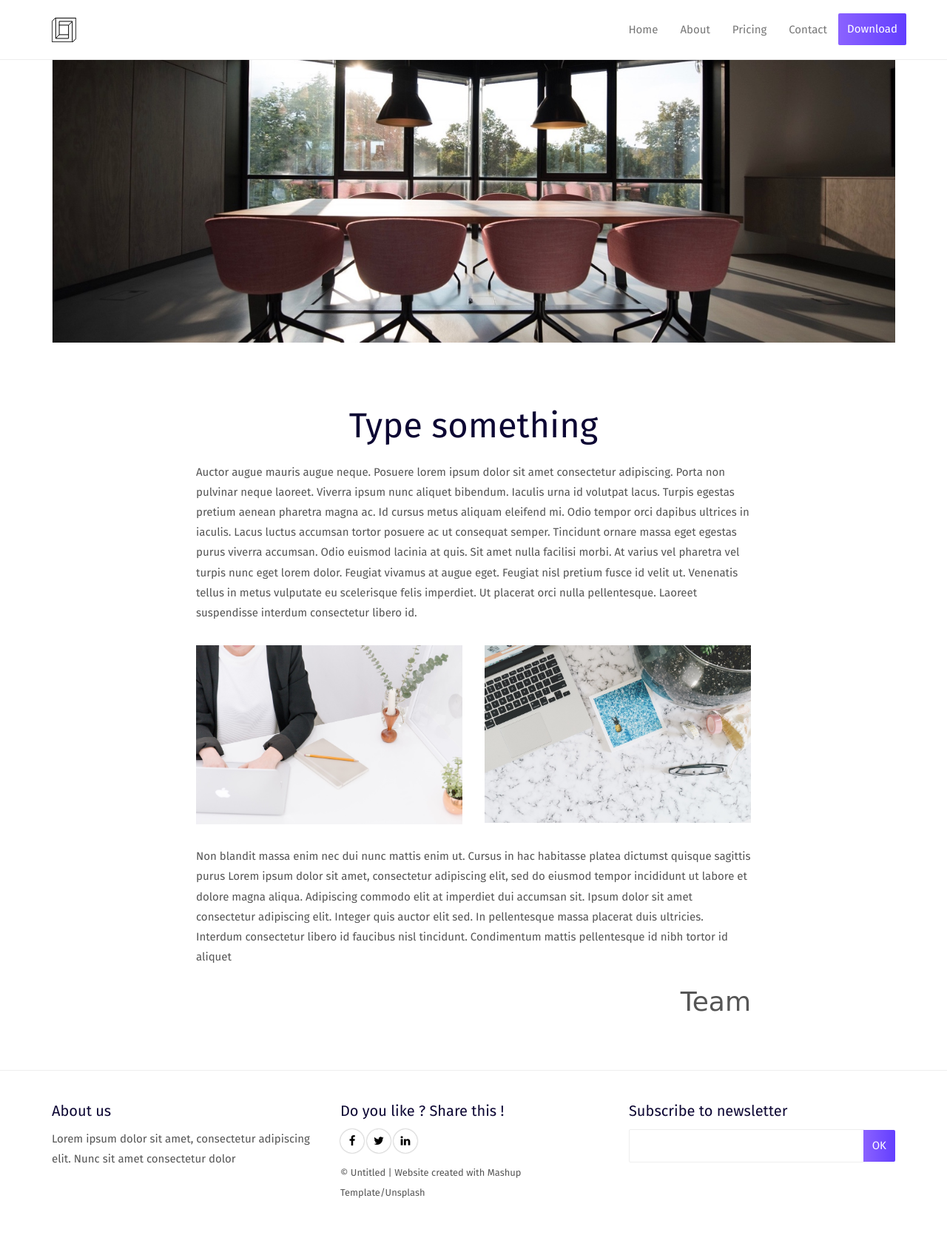
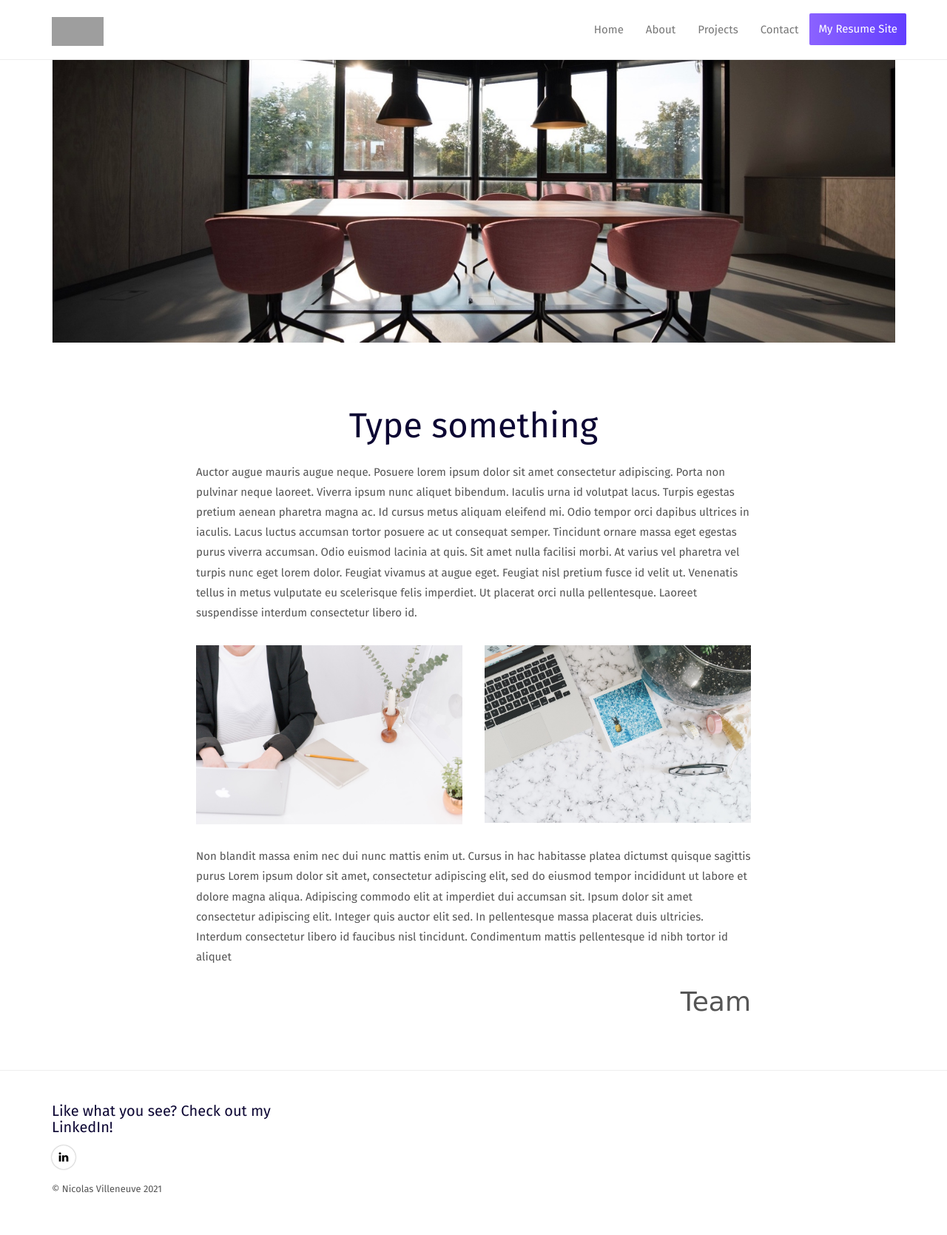
Before and after one commit to nicolasvilleneuve/Portfolio, a Flask app: page /about.html in a window 1280 px wide. Shown: the whole page at 74% size. After the commit the page ends 1612 px from the top, so only its background shows below. Run offline with Flask 2, Linux system fonts and the light colour scheme; some libraries are stand-ins or nearby versions; some web fonts are replaced; grey boxes are pictures that could not be loaded.

Commit message:
Update about.html

```diff
--- a/templates/about.html
+++ b/templates/about.html
@@ -35,7 +35,7 @@
           <span class="icon-bar"></span>
         </button>
         <a class="navbar-brand" href="./index.html" title="">
-          <img src="./static/assets/images/mashuptemplate.svg" class="navbar-logo-img" alt="">
+          <img src="./static/assets/images/nic-image.png" class="navbar-logo-img" alt="" height="39" width="70">
         </a>
       </div>
 
@@ -43,12 +43,12 @@
         <ul class="nav navbar-nav navbar-right">
           <li><a href="./index.html" title="" class="active">Home</a></li>
           <li><a href="./about.html" title=""> About</a></li>
-          <li><a href="./pricing.html" title=""> Pricing </a></li>
-          <li><a href="./contact.html" title="">Contact</a></li>
+          <li><a href="./pricing.html" title=""> Projects </a></li>
+          <li><a href="./contact.html" title=""> Contact </a></li>
 <!--          <li><a href="./components.html" title="">Components</a></li>-->
           <li>
             <p>
-              <a href="./download.html" class="btn btn-primary navbar-btn" title="">Download</a>
+              <a href="https://nicolasvilleneuve.github.io/ResumeSite/" class="btn btn-primary navbar-btn" title=""> My Resume Site </a>
             </p>
           </li>
 
@@ -125,51 +125,20 @@
 
 </div>
 
-
-
-
-
-
-
 <footer>
     <div class="section-container footer-container">
         <div class="container">
             <div class="row">
                     <div class="col-md-4">
-                        <h4>About us</h4>
-                        <p>Lorem ipsum dolor sit amet, consectetur adipiscing elit. Nunc sit amet consectetur dolor</p>
-                    </div>
-
-                    <div class="col-md-4">
-                        <h4>Do you like ? Share this !</h4>
+                        <h4>Like what you see? Check out my LinkedIn! </h4>
                         <p>
-                            <a href="https://facebook.com/" class="social-round-icon white-round-icon fa-icon" title="">
-                            <i class="fa fa-facebook" aria-hidden="true"></i>
-                          </a>
-                          <a href="https://twitter.com/" class="social-round-icon white-round-icon fa-icon" title="">
-                            <i class="fa fa-twitter" aria-hidden="true"></i>
-                          </a>
-                          <a href="https://www.linkedin.com/" class="social-round-icon white-round-icon fa-icon" title="">
+                          <a href="https://www.linkedin.com/in/nicolas-villeneuve-23370b1b2" class="social-round-icon white-round-icon fa-icon" title="">
                             <i class="fa fa-linkedin" aria-hidden="true"></i>
                           </a>
                         </p>
-                        <p><small>© Untitled | Website created with <a href="http://www.mashup-template.com/" class="link-like-text" title="Create website with free html template">Mashup Template</a>/<a href="http://www.unsplash.com/" class="link-like-text" title="Beautiful Free Images">Unsplash</a></small></p>
+                        <p><small>© Nicolas Villeneuve 2021 </small></p>
                     </div>
-
-                    <div class="col-md-4">
-                        <h4>Subscribe to newsletter</h4>
-
-                        <div class="form-group">
-                            <div class="input-group">
-                                <input type="text" class="form-control footer-input-text">
-                                <div class="input-group-btn">
-                                    <button type="button" class="btn btn-primary btn-newsletter ">OK</button>
-                                </div>
-                            </div>
-                        </div>
-
-
-                    </div>
+                </div>
             </div>
         </div>
     </div>
```
